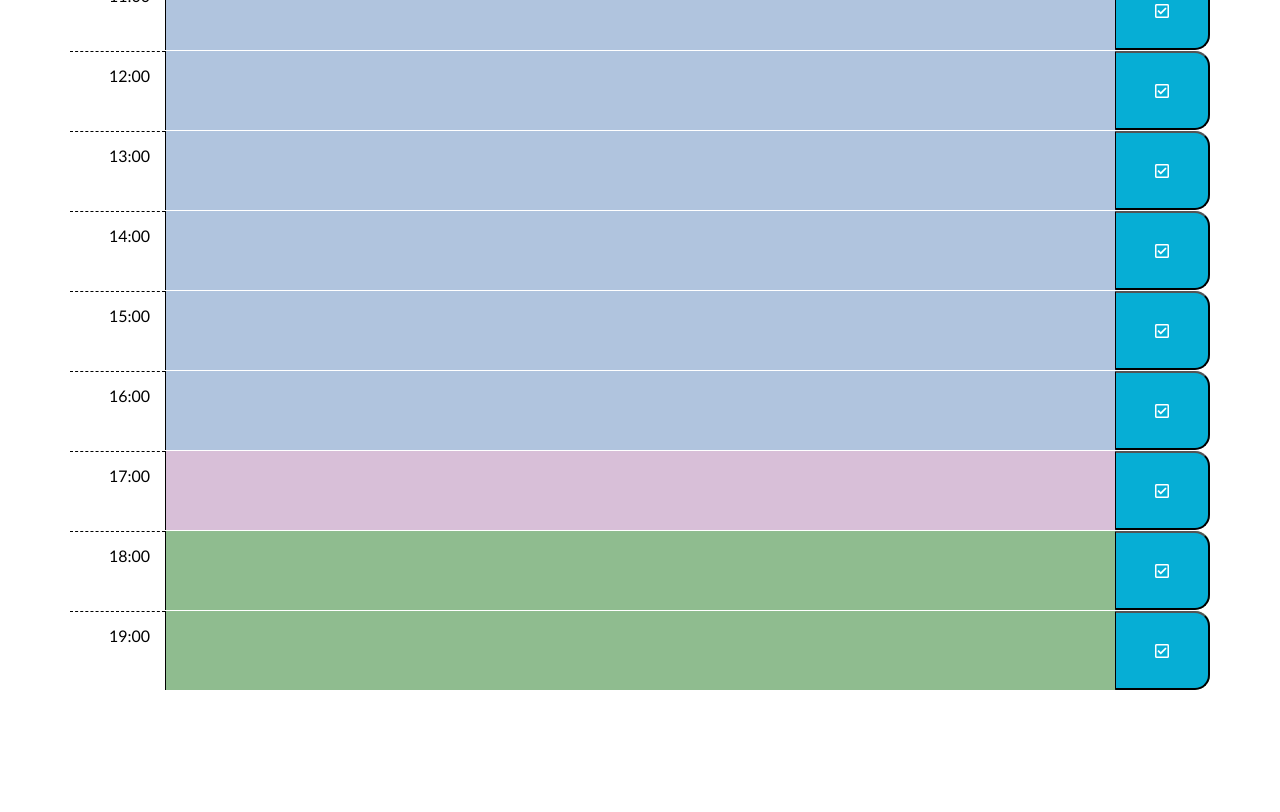
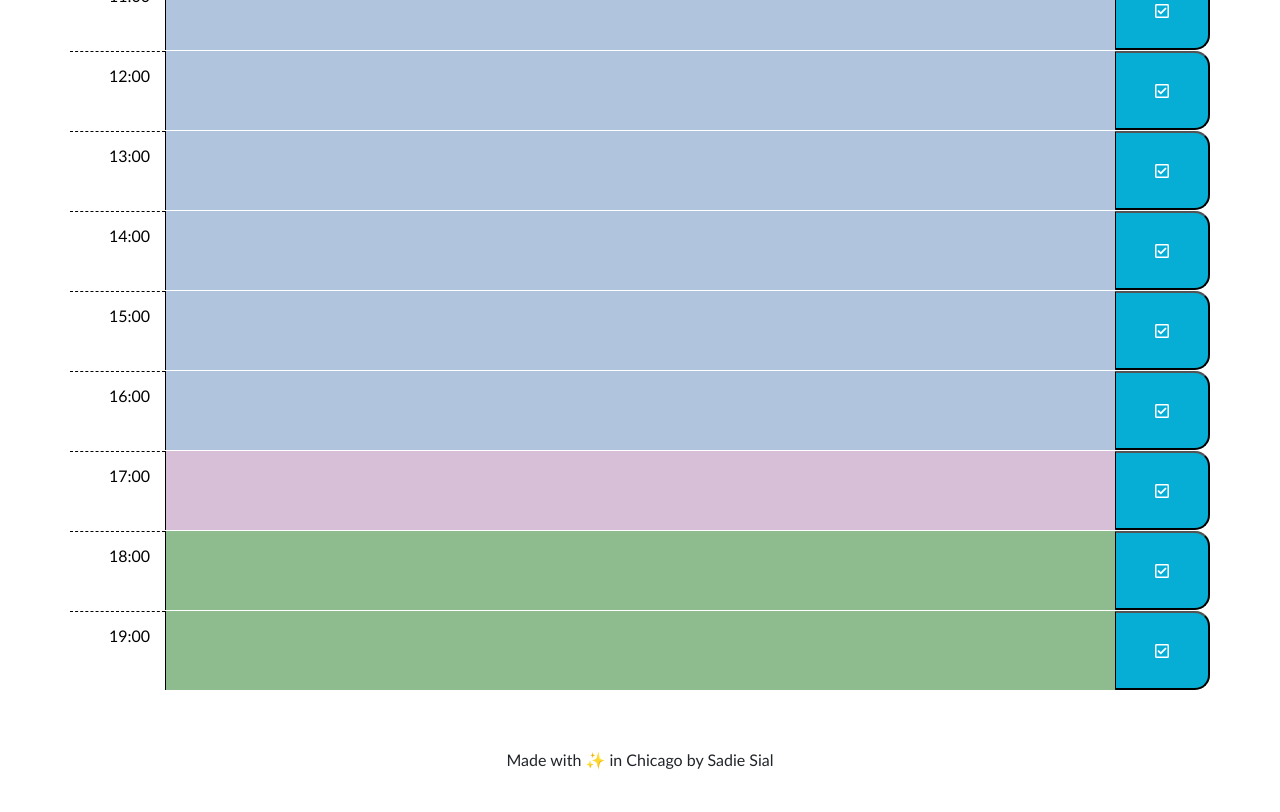
Before and after one commit to sadielinks/work-day-scheduler, a plain HTML site: page index.html in a window 1280 px wide. Shown: the part 766-1578 px from the top of the page. Before the commit the page ends 1456 px from the top, so only its background shows below. Drawn offline with nearby package versions, Linux system fonts and the light colour scheme.

```diff
--- a/assets/css/style.css
+++ b/assets/css/style.css
@@ -69,3 +69,10 @@
     font-size: 20px;
     transition: all 0.3s ease-in-out;
   }
+
+  footer {
+    text-align: center;
+    padding: 30px;
+    margin: 30px;
+    position: relative;
+  }
--- a/assets/js/script.js
+++ b/assets/js/script.js
@@ -2,7 +2,6 @@
 function dailyCalendar() {
     $('#currentDay').text(moment().format('MMMM Do YYYY, h:mm:ss a'));
 }
-//callin it bb
 dailyCalendar();
 
 // Updates the time (to the second) per moment.js and displays in the bootsrap jumbotron
@@ -11,7 +10,6 @@
         dailyCalendar();
     }, 1000)
 }
-// callin it bb
 currentTime()
 
 // have the JQuery + HTML shake hands by connecting the class 'container'
@@ -38,7 +36,6 @@
     // callin the color coded block function within the main container function
     colorScheduleBlocks();
 }
-// calling it bb
 mainCalBody();
 
 // Now to show the schedule blocks according to time of day
--- a/index.html
+++ b/index.html
@@ -23,14 +23,20 @@
   <div class="container">
     <!-- Timeblocks go here -->
     <!-- main div containing 'calender'-->
-  <div id="calendar"></div>
-      <!-- going to make divs per hour, 6am to 10am -->
+    <div id="calendar"></div>
+    <!-- going to dynamically create these using J Query, check out the js!-->
   </div>
   </main>
   <script src="https://cdnjs.cloudflare.com/ajax/libs/jquery/3.6.0/jquery.min.js"></script>
   <script src="https://code.jquery.com/jquery-3.4.1.min.js"></script>
   <script src="https://cdnjs.cloudflare.com/ajax/libs/moment.js/2.24.0/moment.min.js"></script>
   <script src="./assets/js/script.js"></script>
-  </body>
+
+  <!-- Footer -->
+  <footer>
+    <h6>Made with ✨ in Chicago by Sadie Sial</h4>
+  </footer>
+
+</body>
 
 </html>
```
Also changed, not shown: 1 other file.
